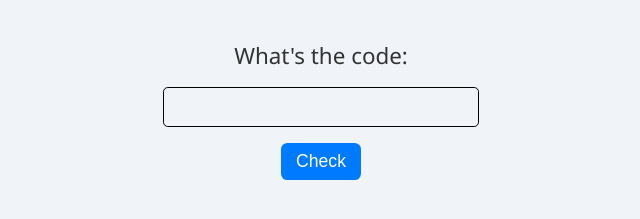
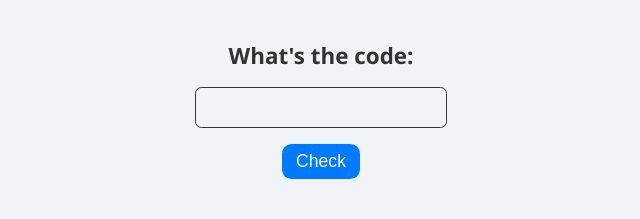
Before and after one commit to BabaKaana/Loan-Rangers, a plain HTML site: page index.html in a window 1280 px wide. Shown: the part 93-312 px from the top of the page, without its empty margins (319-959 px from the left). Drawn offline with Linux system fonts and the light colour scheme.

Commit message:
Update styles.css

```diff
--- a/styles.css
+++ b/styles.css
@@ -23,16 +23,19 @@ h1{
     font-size: 2.5rem;
 }
 
-label, input{
+label{
     font-size: 1.4rem;
+    font-weight: 600;
 }
 
 input{
+    font-size: 1.2rem;
+    font-family: Verdana, Geneva, Tahoma, sans-serif;
     background-color: #f0f4f8;
     color: #333333;
-    padding: 0.4rem 0.8rem;
-    border-radius: 0.3rem;
-    border: 1px solid black ;
+    padding: 0.5rem 0.2rem;
+    border-radius: 0.4rem;
+    border: 1px solid #333;
     outline: none;
     text-align: center;
 }
@@ -42,9 +45,9 @@ button{
     color: white;
     font-size: 1.1rem;
     border: none;
-    padding: 0.5rem 0.95rem;
+    padding: 0.45rem 0.9rem;
     cursor: pointer;
-    border-radius: 0.4rem;
+    border-radius: 0.6rem;
 
     &:hover{
         background-color: #0056b3;
@@ -89,16 +92,18 @@ div p{
     color: #ffffff;
     padding: 0.6rem;
     font-weight: 600;
+    letter-spacing: 0.1mm;
 }
 
 .msg{
+    box-sizing: border-box;
     font-size: 1.1rem;
     font-weight: 300;
     background-color: rgb(15, 15, 15);
     color: #e0e0e0;
     padding: 0.7rem 0rem;
     line-height: 1.6rem;
-    width: 98.88vw;
+    width: 98.95vw;
     position: relative;
     bottom: 0;
     margin-bottom: 0;
```
